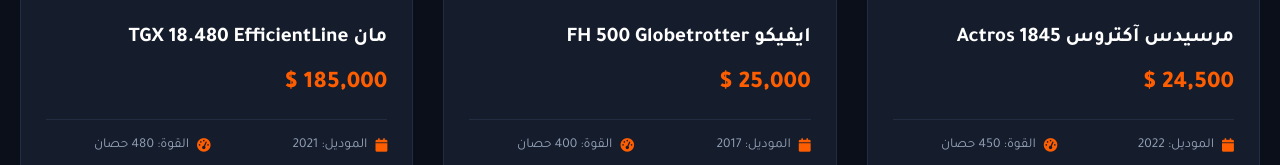
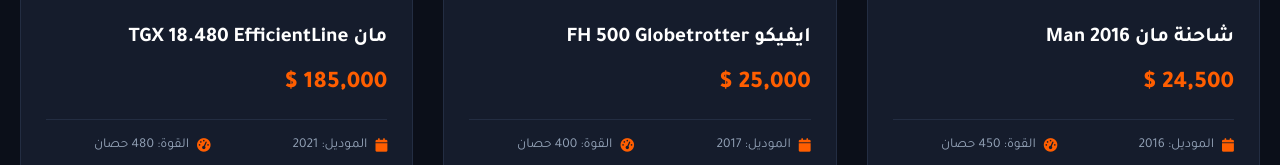
Before and after one commit to sami24485/trucks-website, a plain HTML site: page index.html in a window 1280 px wide. Shown: the part 768-933 px from the top of the page. Drawn offline with Linux system fonts and the light colour scheme.

Commit message:
Update index.html

```diff
--- a/index.html
+++ b/index.html
@@ -342,21 +342,21 @@
             <div class="truck-card">
                 <div class="image-wrapper">
                     <span class="tag">حالة ممتازة</span>
-                    <img src="https://images.unsplash.com/photo-1591768793355-74d04bb6608f?auto=format&fit=crop&w=800&q=80" alt="مرسيدس آكتروس">
+                    <img src="https://i.postimg.cc/5tC6pNgF/Design-Image.jpg" alt="شاحنة مان">
                 </div>
                 <div class="truck-details">
-                    <div class="truck-title">مرسيدس آكتروس 1845 Actros</div>
+                    <div class="truck-title">شاحنة مان 2016 Man</div>
                     <div class="truck-price">24,500 $</div>
 
                     <div class="specs-grid">
-                        <div class="spec-item"><i class="fa-solid fa-calendar"></i> الموديل: 2022</div>
+                        <div class="spec-item"><i class="fa-solid fa-calendar"></i> الموديل: 2016</div>
                         <div class="spec-item"><i class="fa-solid fa-gauge-high"></i> القوة: 450 حصان</div>
                         <div class="spec-item"><i class="fa-solid fa-gears"></i> القير: أوتوماتيك</div>
                         <div class="spec-item"><i class="fa-solid fa-truck"></i> الدفع: 4x2</div>
                     </div>
 
                     <div class="card-actions">
-                        <a href="https://wa.me/963940364066?text=استفسار%20عن%20مرسيدس%20آكتروس%201845" class="btn-wa" target="_blank">
+                        <a href="https://wa.me/963940364066?text=استفسار%20عن%20شاحنه%20مان%201845" class="btn-wa" target="_blank">
                             <i class="fa-brands fa-whatsapp"></i> طلب الشاحنة
                         </a>
                     </div>
```
